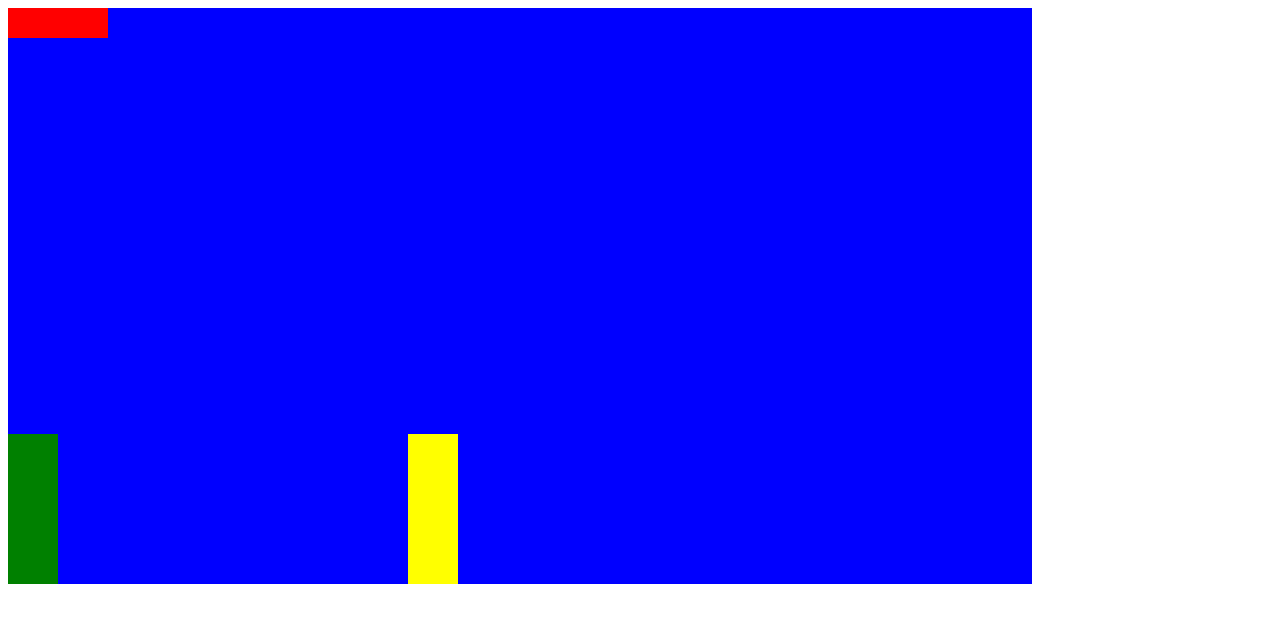
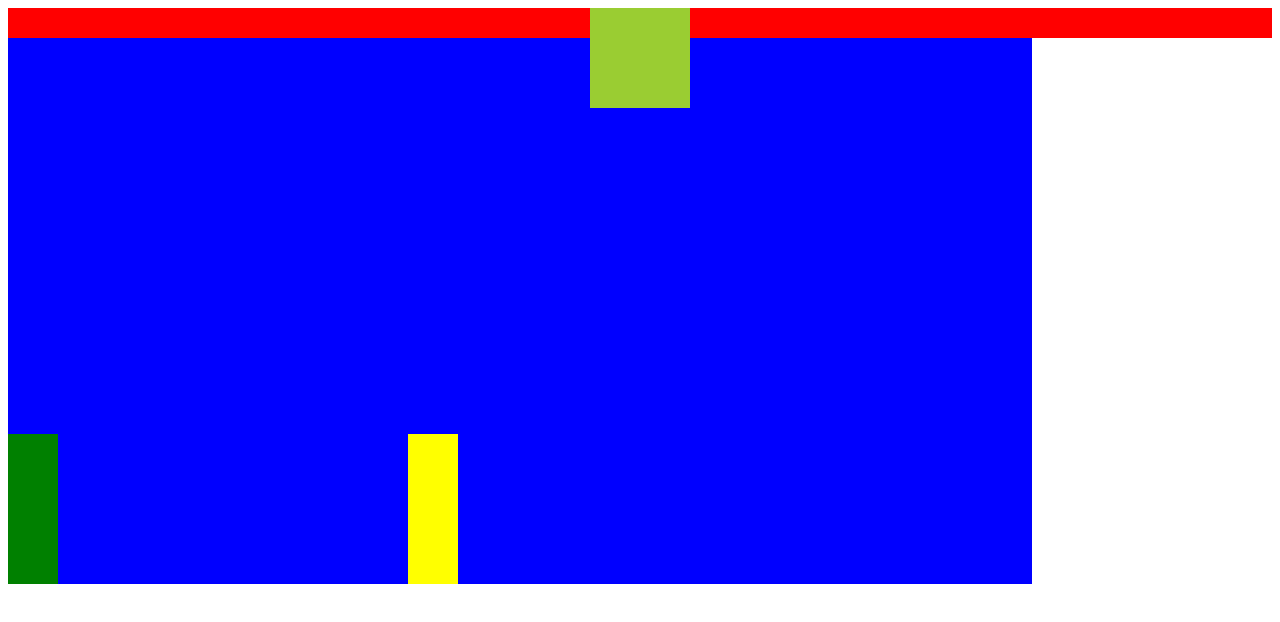
Before and after one commit to ET45/Clash-of-Warriors, a plain HTML site: page index.html in a window 1280 px wide. Drawn offline with Linux system fonts and the light colour scheme.

Commit message:
Set basic health bar and timer

```diff
--- a/index.html
+++ b/index.html
@@ -1,12 +1,23 @@
 <body>
   <div style="position: relative">
-    <div style="position: absolute">
+    <div style="position: absolute; display: flex; width: 100%">
       <div
-        style="background-color: red; height: 30px; width: 100px"
+        style="background-color: red; height: 30px; width: 100%"
         class="PlayerHealth"
       ></div>
-      <div class="Time"></div>
-      <div class="EnemyHealth"></div>
+      <div
+        style="
+          background-color: yellowgreen;
+          height: 100px;
+          width: 100px;
+          flex-shrink: 0;
+        "
+        class="Time"
+      ></div>
+      <div
+        style="background-color: red; height: 30px; width: 100%"
+        class="EnemyHealth"
+      ></div>
     </div>
     <canvas></canvas>
   </div>
```
